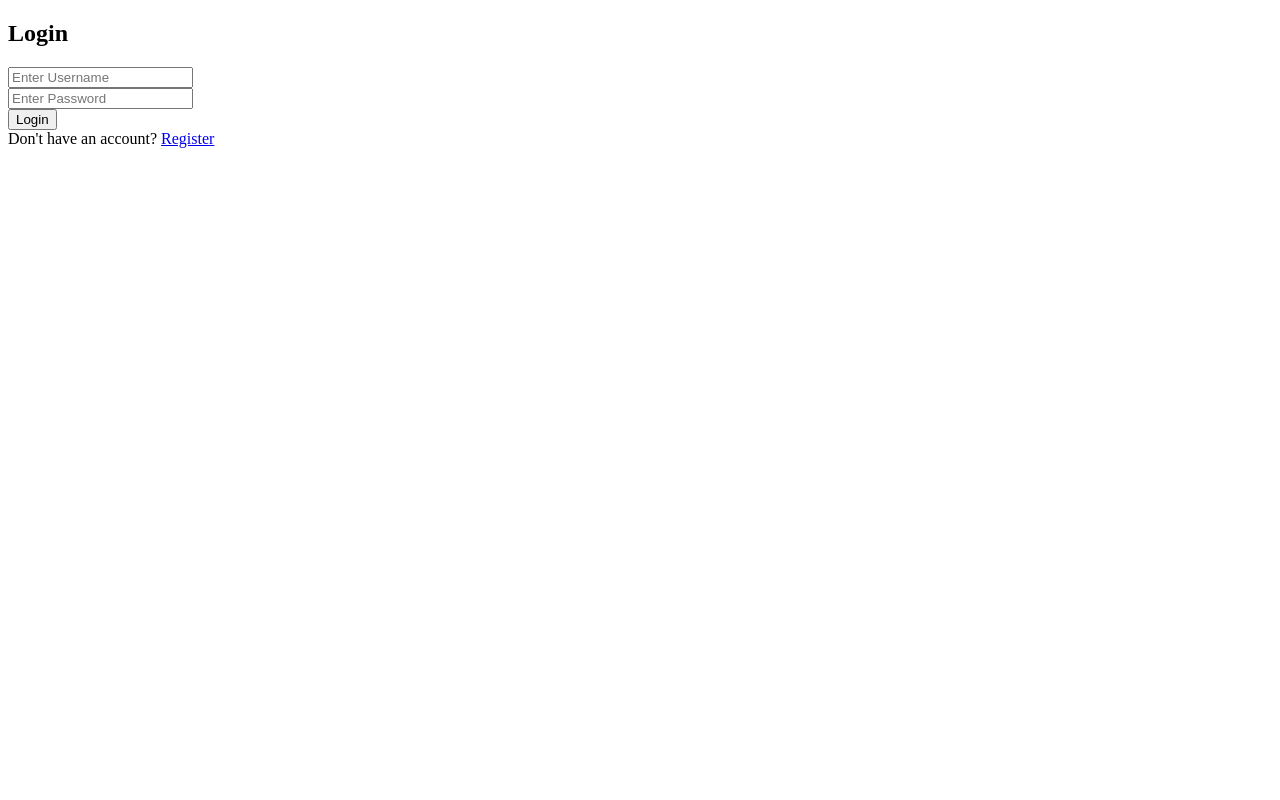
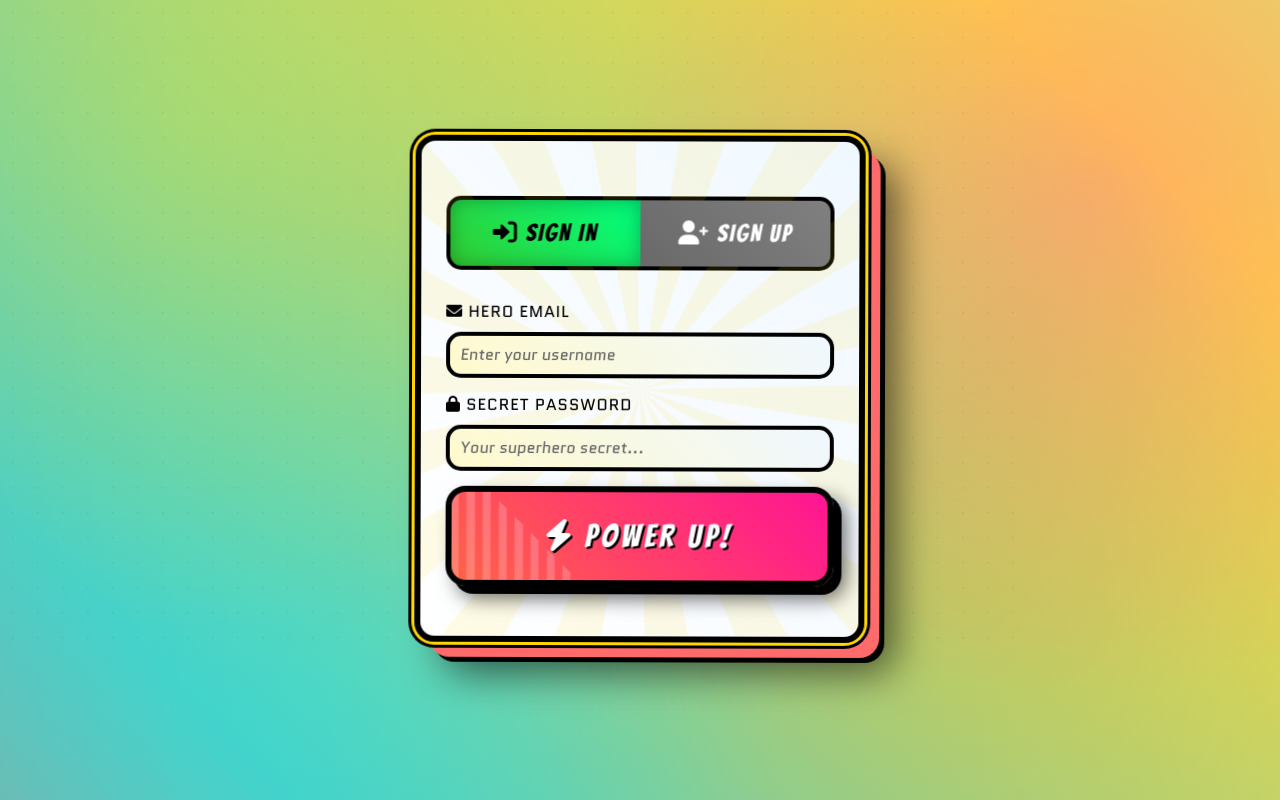
Before and after one commit to Daksh-Vermaa/Deck-Of-Wars, a Django app: template Deck_of_Wars/web/templates/web/login.html in a window 1280 px wide. Run offline with Django 5.2, Linux system fonts and the light colour scheme; the template is opened without the code that fills it, so the values that code supplies are empty; some libraries are stand-ins or nearby versions.

Commit message:
homepage , login , signup , signout , join , create pages bug fixed

```diff
--- a/Deck_of_Wars/web/templates/web/lobbyp.html
+++ b/Deck_of_Wars/web/templates/web/lobbyp.html
@@ -1,4 +1,4 @@
-{% extends 'base.html' %}
+{% extends 'web/base.html' %}
 {% block content %}
 <h1>Select Game Setup</h1>
 {% if messages %}
--- a/Deck_of_Wars/web/templates/web/lobbys.html
+++ b/Deck_of_Wars/web/templates/web/lobbys.html
@@ -1,4 +1,4 @@
-{% extends 'base.html' %}
+{% extends 'web/base.html' %}
 {% block content %}
     {% if messages %}
         {% for message in messages %}
--- a/Deck_of_Wars/web/templates/web/login.html
+++ b/Deck_of_Wars/web/templates/web/login.html
@@ -1,26 +1,130 @@
-{% extends 'base.html' %}
-{% block title %}Login{% endblock %}
-{% block content %}
-        <h2>Login</h2>
-
+{% extends 'web/base.html' %} {% load static %} {% block extra_css %}
+<link rel="stylesheet" href="{% static 'web/CSS/login.css' %}" />
+{% endblock %} {% block content %}
 <!-- Show messages -->
-        {% if messages %}
-            {% for message in messages %}
+{% if messages %} {% for message in messages %}
 <div class="alert alert-info">{{ message }}</div>
-            {% endfor %}
-        {% endif %}
-
+{% endfor %} {% endif %}
+<div class="container">
+  <div class="auth-container">
+    <h1 class="auth-title" data-text=""></h1>
+    <!-- Tab buttons -->
+    <div class="tab-container">
+      <button
+        class="tab-button active"
+        onclick="switchTab('signin')"
+        id="signinTab"
+      >
+        <i class="fas fa-sign-in-alt"></i> Sign In
+      </button>
+      <button class="tab-button" onclick="switchTab('signup')" id="signupTab">
+        <i class="fas fa-user-plus"></i> Sign Up
+      </button>
+    </div>
+    <!-- Messages area -->
+    <div id="messageArea"></div>
+    <!-- Loading indicator -->
+    <div class="loading" id="loadingIndicator">Assembling Powers...</div>
+    <!-- Sign In Form -->
+    <div class="form-container" id="signinForm">
       <form method="POST">
         {% csrf_token %}
-            <div>
-                <input type="text" name="username" placeholder="Enter Username" required>
+        <div class="form-group">
+          <label for="signinEmail">
+            <i class="fas fa-envelope"></i> Hero Email
+          </label>
+          <input
+            type="text"
+            id="signinEmail"
+            name="username"
+            class="form-input"
+            placeholder="Enter your username"
+            required
+          />
         </div>
-            <div>
-                <input type="password" name="password" placeholder="Enter Password" required>
+        <div class="form-group">
+          <label for="signinPassword">
+            <i class="fas fa-lock"></i> Secret Password
+          </label>
+          <input
+            type="password"
+            id="signinPassword"
+            name="password"
+            class="form-input"
+            placeholder="Your superhero secret..."
+            required
+          />
         </div>
-            <button type="submit" >Login</button>
+        <button type="submit" class="submit-btn">
+          <i class="fas fa-bolt"></i> POWER UP!
+        </button>
       </form>
-            Don't have an account? <a href="{% url 'register' %}">Register</a>
+      <div class="forgot-link">
+        <a href="#" onclick="forgotPassword()">
+          <i class=""></i>
+        </a>
       </div>
     </div>
+    <!-- Sign Up Form -->
+    <div class="form-container" id="signupForm" style="display: none">
+      <form onsubmit="handleSignUp(event)">
+        <div class="form-group">
+          <label for="signupUsername">
+            <i class="fas fa-user"></i> Hero Name
+          </label>
+          <input
+            type="text"
+            id="signupUsername"
+            class="form-input"
+            placeholder="Captain Thunder, Lightning Girl..."
+            required
+            minlength="3"
+          />
+        </div>
+        <div class="form-group">
+          <label for="signupEmail">
+            <i class="fas fa-envelope"></i> Hero Email
+          </label>
+          <input
+            type="email"
+            id="signupEmail"
+            class="form-input"
+            placeholder="hero@powerclash.com"
+            required
+          />
+        </div>
+        <div class="form-group">
+          <label for="signupPassword">
+            <i class="fas fa-lock"></i> Secret Password
+          </label>
+          <input
+            type="password"
+            id="signupPassword"
+            class="form-input"
+            placeholder="Your superhero secret..."
+            required
+            minlength="6"
+          />
+        </div>
+        <div class="form-group">
+          <label for="confirmPassword">
+            <i class="fas fa-shield-alt"></i> Confirm Password
+          </label>
+          <input
+            type="password"
+            id="confirmPassword"
+            class="form-input"
+            placeholder="Confirm Your superhero secret..."
+            required
+          />
+        </div>
+        <button type="submit" class="submit-btn">
+          <i class="fas fa-rocket"></i> BECOME A HERO!
+        </button>
+      </form>
+    </div>
+  </div>
+</div>
+{% endblock %} {% block extra_js %}
+<script src="{% static 'web/Javascript/login.js' %}"></script>
 {% endblock %}
```
Also changed, not shown: Deck_of_Wars/db.sqlite3, Deck_of_Wars/web/templates/web/base.html (line endings or trailing spaces). Lines whose indentation alone changed are shown as unchanged.
